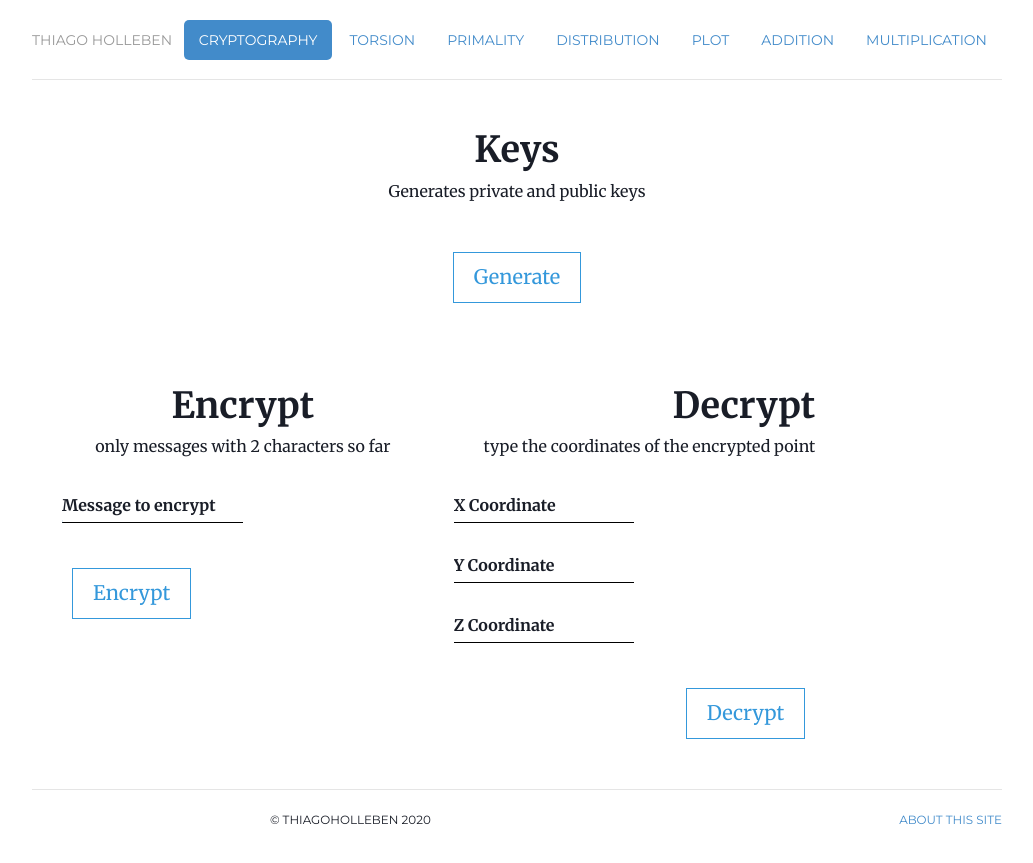
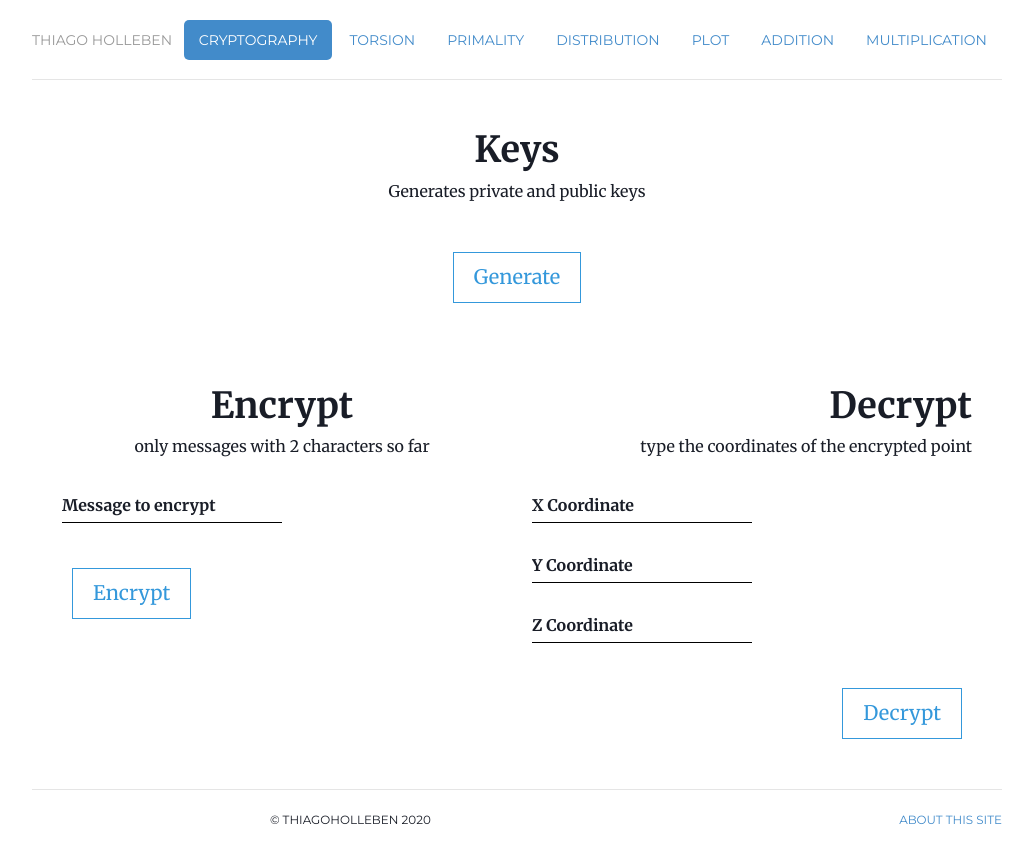
Before and after one commit to hollebenthiago/ecc, a Jekyll site: the page built from index_cryptography.html, in a window 1280 px wide. Shown: the top 863 px of the page, without its empty margins (123-1156 px from the left). Built offline with Jekyll 4.4.1, drawn with Linux system fonts in a browser that asks for light colours; a script that is not in the unit is left out.

Commit message:
minor change

```diff
--- a/css/style_input.css
+++ b/css/style_input.css
@@ -102,7 +102,7 @@ p, h1, span, label, button {
     justify-content: center;
 }
 
-.decrypt div{
+.decrypt div, div input, div label, div label span{
     display: flex;
     justify-content: flex-end;
 }
--- a/index_cryptography.html
+++ b/index_cryptography.html
@@ -30,7 +30,7 @@ description:  Elliptic Curve Cryptography.
             </div>
         </div>
 
-        <div class='col-sm-5 encrypt'>
+        <div class='col-sm-6 encrypt'>
             <div class='title'>
                 <h1>Encrypt</h1>
             </div>
@@ -57,7 +57,7 @@ description:  Elliptic Curve Cryptography.
             </div>
         </div>
 
-        <div class='col-sm-5 decrypt'>
+        <div class='col-sm-6 decrypt'>
 
             <div class='title'>
                 <h1>Decrypt</h1>
```
